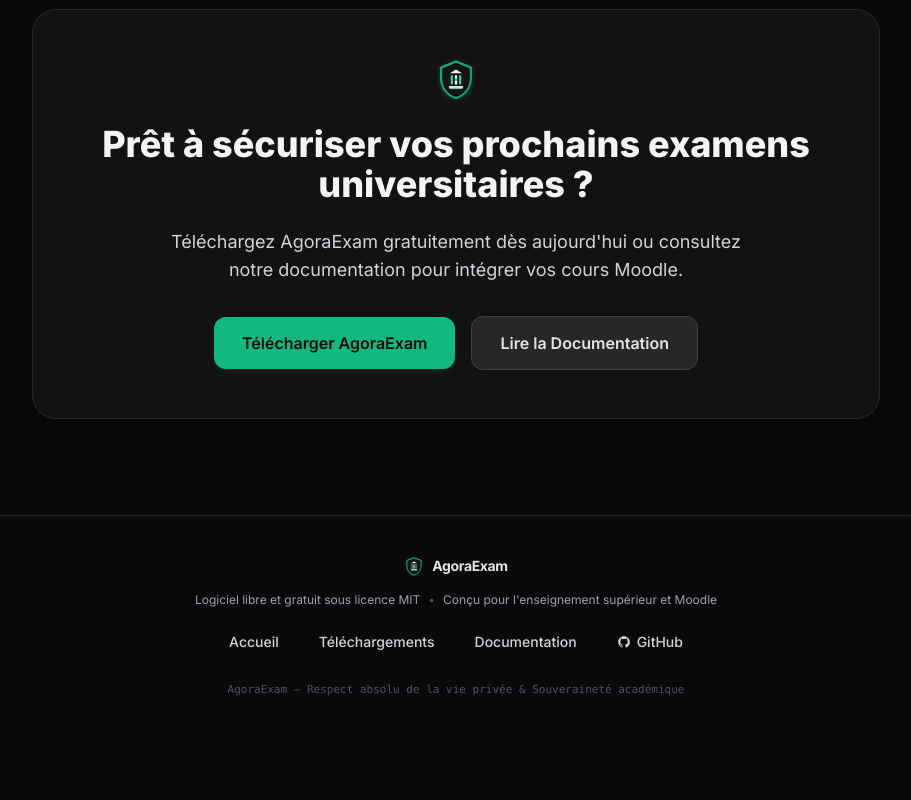
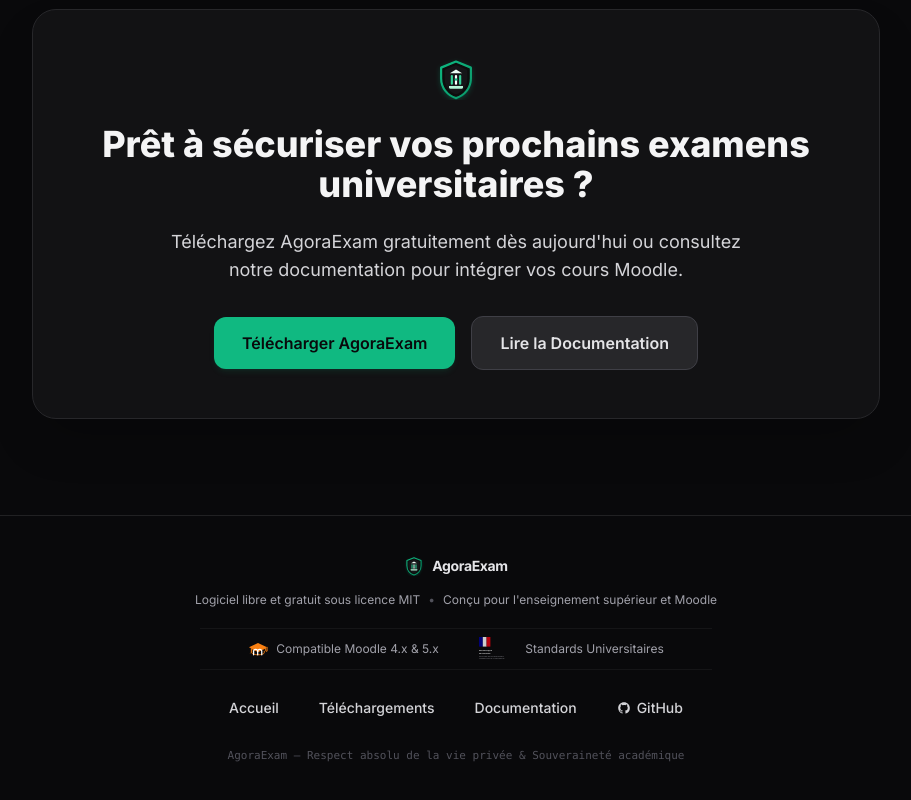
Before and after one commit to fadelilyas01/AgoraExam, a React (Vite) app: page / in a window 1280 px wide. Shown: the part 2459-3259 px from the top of the page, without its empty margins (184-1095 px from the left). Before the commit the page ends 3199 px from the top, so only its background shows below. Built offline with nearby package versions, Linux system fonts and the light colour scheme.

Commit message:
feat(ui): align Web UX with senior standards, authentic institutional SVG logos and double-submit protection

```diff
--- a/src/App.tsx
+++ b/src/App.tsx
@@ -243,6 +243,7 @@ export default function App() {
   const [computedSealDigest, setComputedSealDigest] = useState<string>("");
   const [sealCopied, setSealCopied] = useState<boolean>(false);
   const [sessionRestoredBanner, setSessionRestoredBanner] = useState<boolean>(false);
+  const [isDownloadingReceipt, setIsDownloadingReceipt] = useState<boolean>(false);
 
   // Décompte automatique du temps restant
   useEffect(() => {
@@ -1134,14 +1135,23 @@ export default function App() {
             </div>
           )}
 
-          {/* Boutons d'Action Principaux */}
+          {/* Boutons d'Action Principaux avec Double-Submit Guard */}
           <div className="pt-2 flex flex-col sm:flex-row items-center gap-3 no-print">
             <button
-              onClick={downloadReceipt}
-              className="w-full sm:flex-1 py-3 px-4 rounded-xl bg-emerald-500 hover:bg-emerald-400 text-zinc-950 font-bold text-xs sm:text-sm flex items-center justify-center gap-2 shadow-lg shadow-emerald-500/10 transition-colors"
+              onClick={async () => {
+                if (isDownloadingReceipt) return;
+                setIsDownloadingReceipt(true);
+                try {
+                  await downloadReceipt();
+                } finally {
+                  setTimeout(() => setIsDownloadingReceipt(false), 1200);
+                }
+              }}
+              disabled={isDownloadingReceipt}
+              className="w-full sm:flex-1 py-3 px-4 rounded-xl bg-emerald-500 hover:bg-emerald-400 disabled:bg-zinc-800 disabled:text-zinc-500 text-zinc-950 font-bold text-xs sm:text-sm flex items-center justify-center gap-2 shadow-lg shadow-emerald-500/10 transition-colors cursor-pointer disabled:cursor-not-allowed"
             >
               <Download size={15} />
-              <span>Télécharger le Reçu (.json)</span>
+              <span>{isDownloadingReceipt ? "Enregistrement sécurisé du reçu..." : "Télécharger le Reçu (.json)"}</span>
             </button>
 
             <button
--- a/src/components/OfficialPortal.tsx
+++ b/src/components/OfficialPortal.tsx
@@ -22,6 +22,7 @@ import {
   Maximize2,
   UserCheck,
   SlidersHorizontal,
+  Laptop,
 } from "lucide-react";
 import {
   LiveDiagnosticWidget,
@@ -786,8 +787,8 @@ export function OfficialPortal({ initialTab = "home", onLaunchApp }: OfficialPor
 
             {/* Bannière d'information spécifique aux appareils mobiles */}
             {isMobileDevice && (
-              <div className="inline-flex items-center gap-2 rounded-2xl border border-emerald-500/30 bg-emerald-950/40 p-3 sm:p-4 text-xs text-emerald-200 text-left max-w-lg mx-auto shadow-sm">
-                <span className="text-base shrink-0">💻</span>
+              <div className="inline-flex items-center gap-2.5 rounded-2xl border border-emerald-500/30 bg-emerald-950/40 p-3 sm:p-4 text-xs text-emerald-200 text-left max-w-lg mx-auto shadow-sm">
+                <Laptop className="w-5 h-5 text-emerald-400 shrink-0" />
                 <span>
                   <strong>Application pour ordinateurs d'examen :</strong> AgoraExam s'installe sur PC Windows, Mac ou Linux pour sécuriser vos épreuves. Vous pouvez explorer la documentation et tester vos capteurs depuis votre smartphone.
                 </span>
@@ -2792,6 +2793,18 @@ export function OfficialPortal({ initialTab = "home", onLaunchApp }: OfficialPor
             <span>Conçu pour l'enseignement supérieur et Moodle</span>
           </div>
 
+          {/* Écosystème & Partenaires Institutionnels (Vrais Logos Vectoriels) */}
+          <div className="flex flex-wrap items-center justify-center gap-6 sm:gap-10 pt-2 pb-2 border-y border-zinc-900/80 w-full max-w-lg my-1">
+            <div className="flex items-center gap-2 text-zinc-400 text-xs">
+              <img src="/logos/moodle.svg" alt="Logo officiel Moodle" className="w-5 h-5 object-contain" />
+              <span>Compatible Moodle 4.x &amp; 5.x</span>
+            </div>
+            <div className="flex items-center gap-2 text-zinc-400 text-xs">
+              <img src="/logos/ministere-enseignement-superieur.svg" alt="Ministère de l'Enseignement Supérieur" className="h-6 w-auto object-contain opacity-80 hover:opacity-100 transition-opacity" />
+              <span>Standards Universitaires</span>
+            </div>
+          </div>
+
           {/* Liens de navigation avec cibles tactiles confortables */}
           <nav className="flex flex-col sm:flex-row items-center gap-2.5 sm:gap-6 pt-1 text-xs sm:text-sm font-medium text-zinc-300" aria-label="Liens de pied de page">
             <button
```
